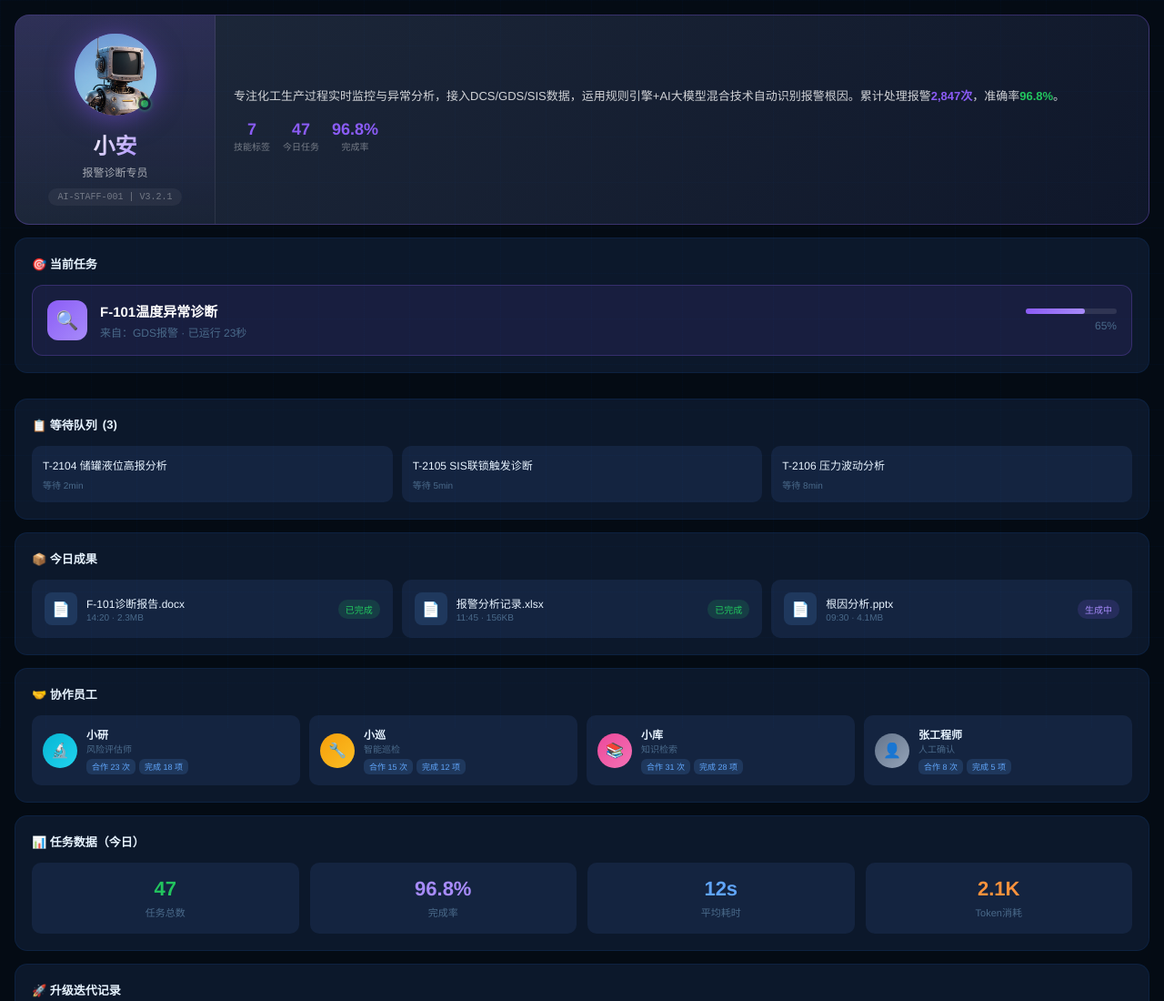
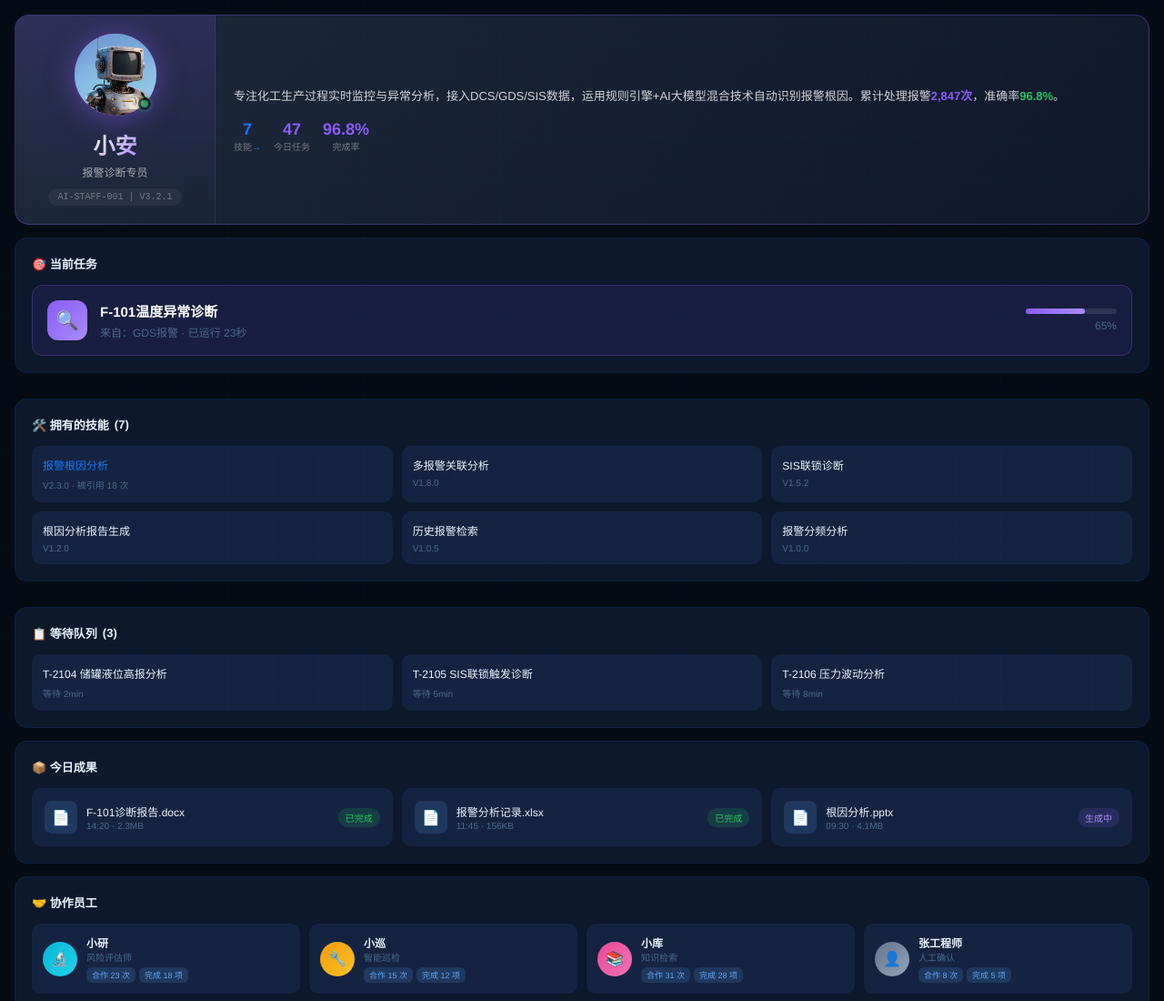
Before and after one commit to AkenNiu/chemical-safety-platform, a plain HTML site: page pages/ai-staff/profile.html in a window 1280 px wide. Shown: the top 1100 px of the page at 91% size. Drawn offline with Linux system fonts and the light colour scheme.

Commit message:
fix: 数字员工详情页技能点击跳转
- 工牌区域技能标签改为可点击跳转技能列表
- 新增拥有的技能区块，点击跳转技能详情页

```diff
--- a/pages/ai-staff/profile.html
+++ b/pages/ai-staff/profile.html
@@ -375,9 +375,9 @@ html, body { overflow: auto !important; height: auto !important; }
       专注化工生产过程实时监控与异常分析，接入DCS/GDS/SIS数据，运用规则引擎+AI大模型混合技术自动识别报警根因。累计处理报警<span style="color:#8b5cf6;font-weight:600;">2,847次</span>，准确率<span style="color:#22c55e;font-weight:600;">96.8%</span>。
     </div>
     <div class="staff-badge-stats">
-      <div class="staff-badge-stat">
-        <div class="staff-badge-stat-value">7</div>
-        <div class="staff-badge-stat-label">技能标签</div>
+      <div class="staff-badge-stat" onclick="location.href='../skills/skills-by-staff.html?staff=an'" style="cursor:pointer;">
+        <div class="staff-badge-stat-value" style="color:var(--primary);">7</div>
+        <div class="staff-badge-stat-label">技能<span style="color:var(--primary);">→</span></div>
       </div>
       <div class="staff-badge-stat">
         <div class="staff-badge-stat-value">47</div>
@@ -403,6 +403,37 @@ html, body { overflow: auto !important; height: auto !important; }
     <div class="current-task-progress">
       <div class="progress-bar"><div class="progress-fill" style="width:65%"></div></div>
       <div class="progress-text">65%</div>
+    </div>
+  </div>
+</div>
+
+<!-- 2.5 拥有的技能 -->
+<div class="staff-queue">
+  <div class="section-title">🛠️ 拥有的技能 <span>(7)</span></div>
+  <div class="queue-grid">
+    <div class="queue-item" onclick="location.href='../skills/skill-detail.html'" style="cursor:pointer;">
+      <div class="queue-item-name" style="color:var(--primary);">报警根因分析</div>
+      <div class="queue-item-time">V2.3.0 · 被引用 18 次</div>
+    </div>
+    <div class="queue-item">
+      <div class="queue-item-name">多报警关联分析</div>
+      <div class="queue-item-time">V1.8.0</div>
+    </div>
+    <div class="queue-item">
+      <div class="queue-item-name">SIS联锁诊断</div>
+      <div class="queue-item-time">V1.5.2</div>
+    </div>
+    <div class="queue-item">
+      <div class="queue-item-name">根因分析报告生成</div>
+      <div class="queue-item-time">V1.2.0</div>
+    </div>
+    <div class="queue-item">
+      <div class="queue-item-name">历史报警检索</div>
+      <div class="queue-item-time">V1.0.5</div>
+    </div>
+    <div class="queue-item">
+      <div class="queue-item-name">报警分频分析</div>
+      <div class="queue-item-time">V1.0.0</div>
     </div>
   </div>
 </div>
```
